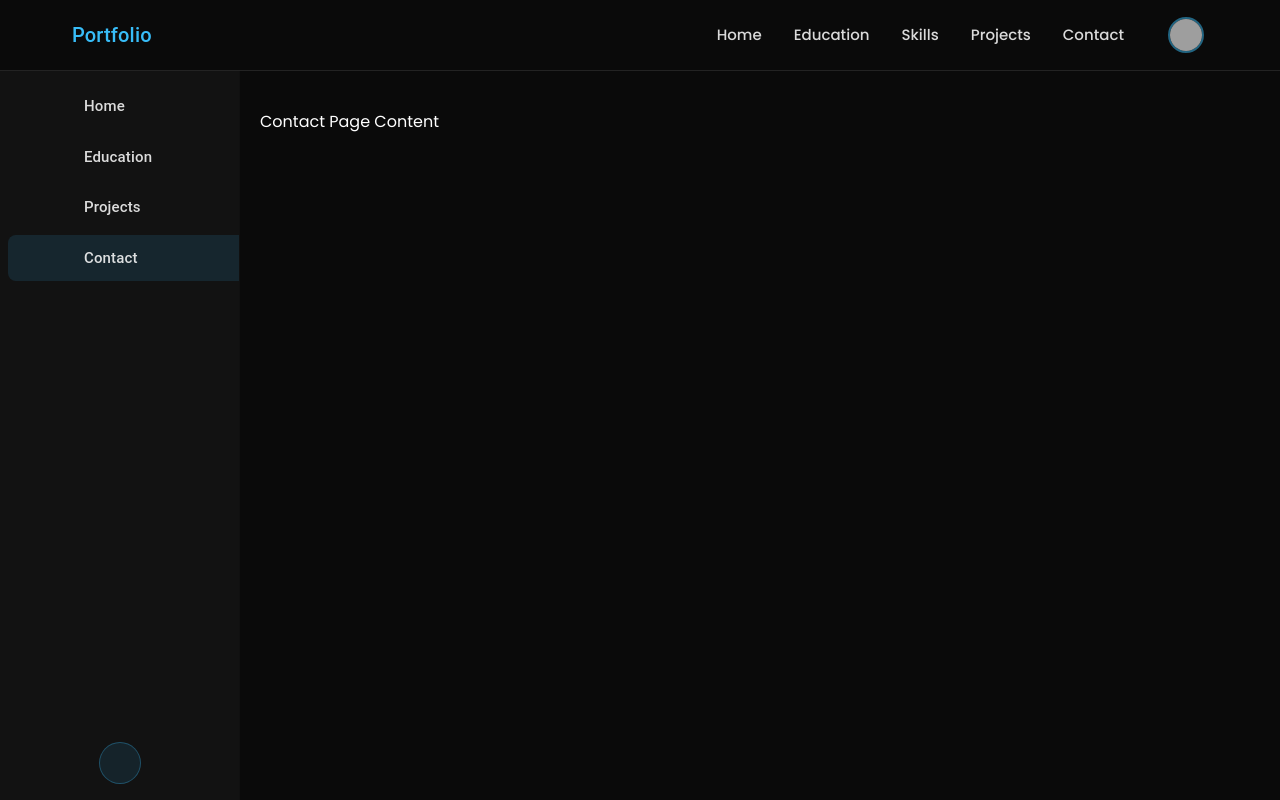
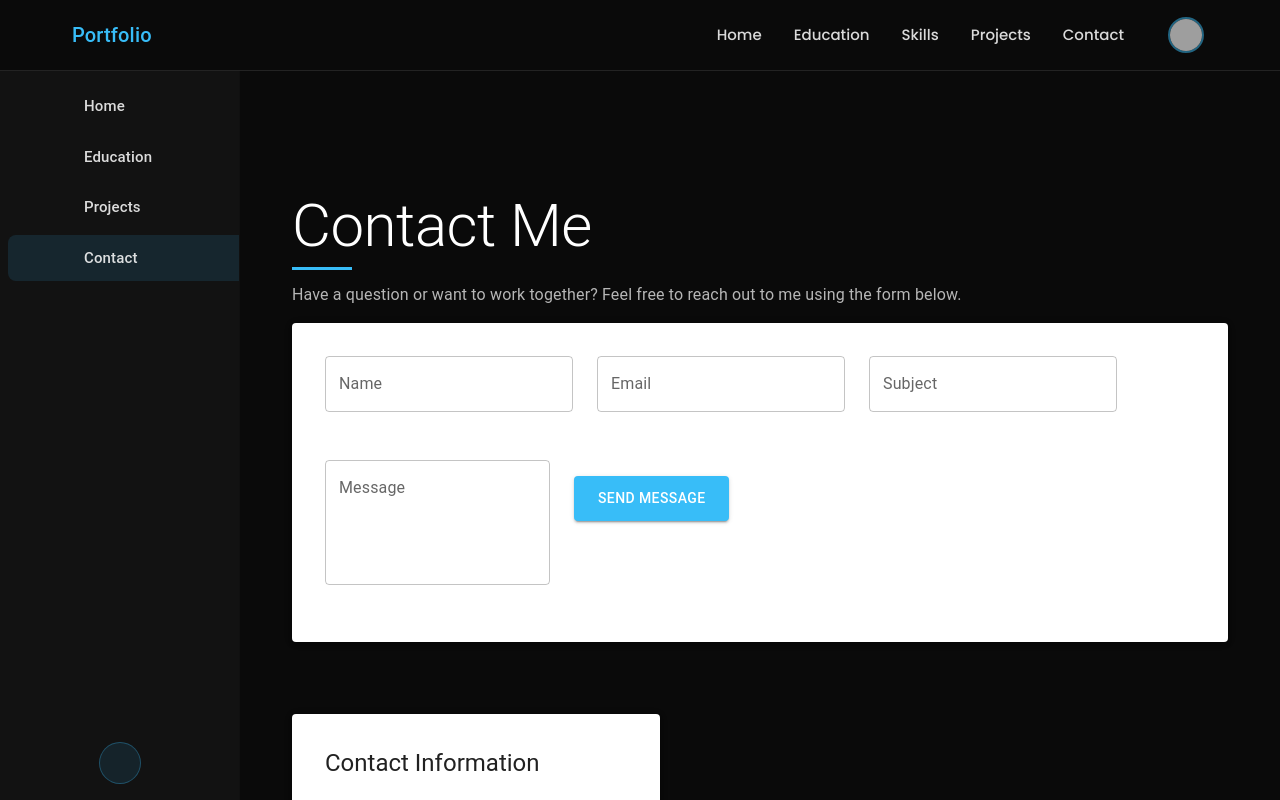
Before and after one commit to moizmoizdev/portfolio-v2, a React (Create React App) app: page /contact in a window 1280 px wide. Shown: the top 800 px of the page. Built offline with nearby package versions, Linux system fonts and the light colour scheme; grey boxes are pictures that could not be loaded; some icons are missing.

Commit message:
Add basic Contact form component without validation

```diff
--- a/src/App.js
+++ b/src/App.js
@@ -4,6 +4,7 @@ import Header from './components/layout/Header';
 import SideNav from './components/layout/SideNav';
 import HeroSection from './components/sections/Hero';
 import Education from './components/sections/Education';
+import Contact from './components/sections/Contact';
 
 function App() {
   return (
@@ -19,7 +20,7 @@ function App() {
                 <Route path="/education" element={<Education />} />
                 <Route path="/skills" element={<div>Skills Page Content</div>} />
                 <Route path="/projects" element={<div>Projects Page Content</div>} />
-                <Route path="/contact" element={<div>Contact Page Content</div>} />
+                <Route path="/contact" element={<Contact />} />
               </Routes>
             </main>
           </div>
--- /dev/null
+++ b/src/components/sections/Contact/Contact.css
@@ -0,0 +1,65 @@
+.contact-section {
+  padding: 80px 0;
+  background-color: var(--bg-primary);
+}
+
+.contact-title {
+  color: var(--text-primary);
+  margin-bottom: 20px;
+  position: relative;
+  display: inline-block;
+}
+
+.contact-title:after {
+  content: '';
+  position: absolute;
+  left: 0;
+  bottom: -8px;
+  width: 60px;
+  height: 3px;
+  background-color: var(--accent);
+}
+
+.contact-subtitle {
+  color: var(--text-secondary);
+  max-width: 700px;
+  margin-bottom: 40px;
+}
+
+.contact-form-container {
+  background-color: var(--bg-secondary);
+  border-radius: 8px;
+  border: 1px solid var(--border);
+  padding: 32px;
+  margin-bottom: 40px;
+}
+
+.form-field {
+  margin-bottom: 24px;
+}
+
+.form-button {
+  margin-top: 16px !important;
+  background-color: var(--accent) !important;
+  color: white !important;
+  padding: 10px 24px !important;
+}
+
+.form-button:hover {
+  background-color: var(--accent-hover) !important;
+}
+
+/* Responsive styles */
+@media (max-width: 768px) {
+  .contact-section {
+    padding: 60px 0;
+  }
+
+  .contact-form-container {
+    padding: 24px;
+  }
+
+  .contact-title {
+    font-size: 2rem;
+  }
+}
--- /dev/null
+++ b/src/components/sections/Contact/Contact.jsx
@@ -0,0 +1,175 @@
+import React, { useState } from 'react';
+import {
+  Container,
+  Typography,
+  Box,
+  TextField,
+  Button,
+  Grid,
+  Paper
+} from '@mui/material';
+import './Contact.css';
+
+const Contact = () => {
+  const [formData, setFormData] = useState({
+    name: '',
+    email: '',
+    subject: '',
+    message: ''
+  });
+
+  const [formSubmitted, setFormSubmitted] = useState(false);
+
+  const handleChange = (e) => {
+    const { name, value } = e.target;
+    setFormData(prevData => ({
+      ...prevData,
+      [name]: value
+    }));
+  };
+
+  const handleSubmit = (e) => {
+    e.preventDefault();
+    console.log('Form submitted:', formData);
+
+    // Simulate submission
+    setTimeout(() => {
+      setFormSubmitted(true);
+      setFormData({
+        name: '',
+        email: '',
+        subject: '',
+        message: ''
+      });
+    }, 1000);
+  };
+
+  return (
+    <Box className="contact-section">
+      <Container maxWidth="lg">
+        <Typography variant="h2" className="contact-title" gutterBottom>
+          Contact Me
+        </Typography>
+
+        <Typography variant="body1" className="contact-subtitle" paragraph>
+          Have a question or want to work together? Feel free to reach out to me using the form below.
+        </Typography>
+
+        <Grid container spacing={4}>
+          <Grid item xs={12} md={8}>
+            <Paper elevation={3} className="contact-form-container">
+              {formSubmitted && (
+                <Box mb={3} p={2} bgcolor="rgba(76, 175, 80, 0.1)" borderRadius={1}>
+                  <Typography variant="body1" color="success.main">
+                    Thank you for your message! I'll get back to you as soon as possible.
+                  </Typography>
+                </Box>
+              )}
+
+              <form onSubmit={handleSubmit}>
+                <Grid container spacing={3}>
+                  <Grid item xs={12} sm={6}>
+                    <Box className="form-field">
+                      <TextField
+                        fullWidth
+                        label="Name"
+                        name="name"
+                        value={formData.name}
+                        onChange={handleChange}
+                        variant="outlined"
+                      />
+                    </Box>
+                  </Grid>
+
+                  <Grid item xs={12} sm={6}>
+                    <Box className="form-field">
+                      <TextField
+                        fullWidth
+                        label="Email"
+                        name="email"
+                        value={formData.email}
+                        onChange={handleChange}
+                        variant="outlined"
+                      />
+                    </Box>
+                  </Grid>
+
+                  <Grid item xs={12}>
+                    <Box className="form-field">
+                      <TextField
+                        fullWidth
+                        label="Subject"
+                        name="subject"
+                        value={formData.subject}
+                        onChange={handleChange}
+                        variant="outlined"
+                      />
+                    </Box>
+                  </Grid>
+
+                  <Grid item xs={12}>
+                    <Box className="form-field">
+                      <TextField
+                        fullWidth
+                        label="Message"
+                        name="message"
+                        value={formData.message}
+                        onChange={handleChange}
+                        variant="outlined"
+                        multiline
+                        rows={4}
+                      />
+                    </Box>
+                  </Grid>
+
+                  <Grid item xs={12}>
+                    <Button
+                      type="submit"
+                      variant="contained"
+                      className="form-button"
+                    >
+                      Send Message
+                    </Button>
+                  </Grid>
+                </Grid>
+              </form>
+            </Paper>
+          </Grid>
+
+          <Grid item xs={12} md={4}>
+            <Paper elevation={3} className="contact-form-container">
+              <Typography variant="h5" gutterBottom>
+                Contact Information
+              </Typography>
+
+              <Box mt={3}>
+                <Typography variant="body1" gutterBottom>
+                  <strong>Email:</strong>
+                </Typography>
+                <Typography variant="body2" paragraph>
+                  your.email@example.com
+                </Typography>
+
+                <Typography variant="body1" gutterBottom>
+                  <strong>Location:</strong>
+                </Typography>
+                <Typography variant="body2" paragraph>
+                  Lahore, Pakistan
+                </Typography>
+
+                <Typography variant="body1" gutterBottom>
+                  <strong>Social:</strong>
+                </Typography>
+                <Typography variant="body2">
+                  Connect with me on LinkedIn, GitHub, or Twitter
+                </Typography>
+              </Box>
+            </Paper>
+          </Grid>
+        </Grid>
+      </Container>
+    </Box>
+  );
+};
+
+export default Contact;
--- /dev/null
+++ b/src/components/sections/Contact/index.js
@@ -0,0 +1,2 @@
+import Contact from './Contact';
+export default Contact;
```
